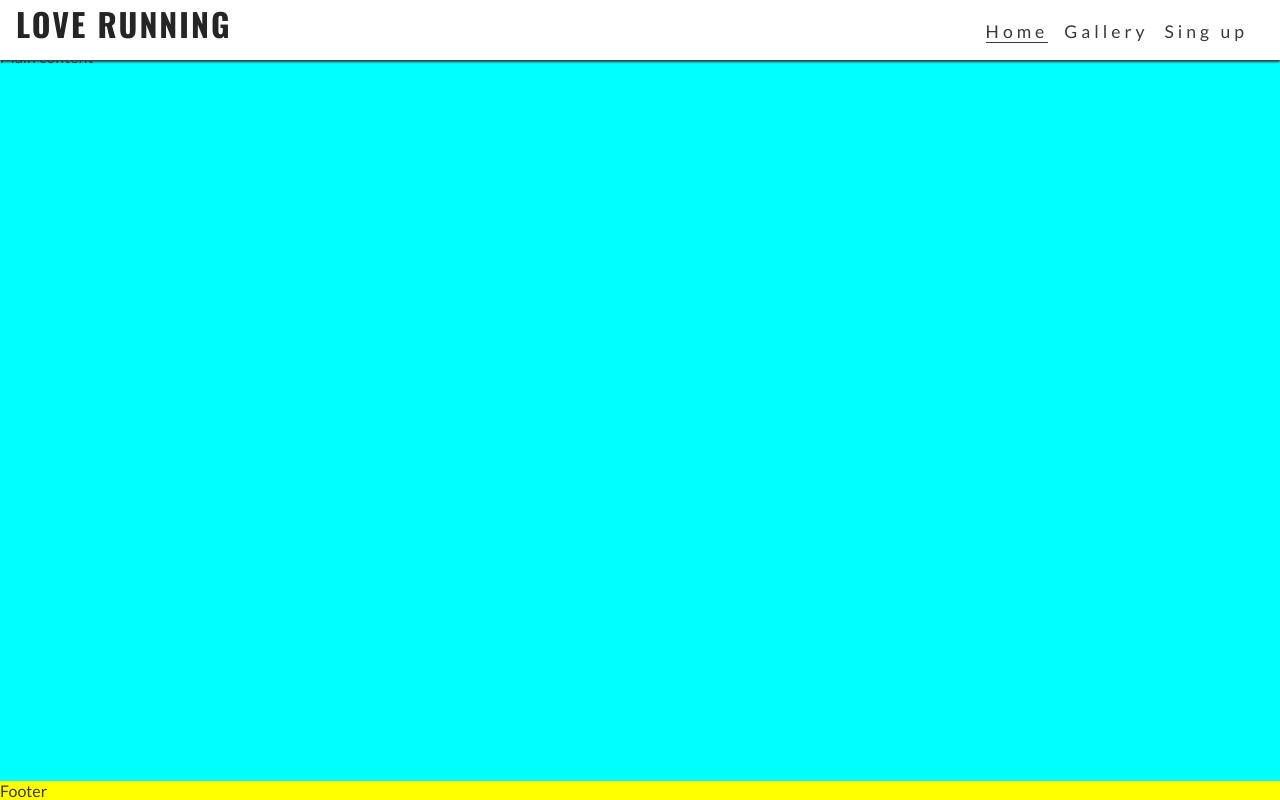
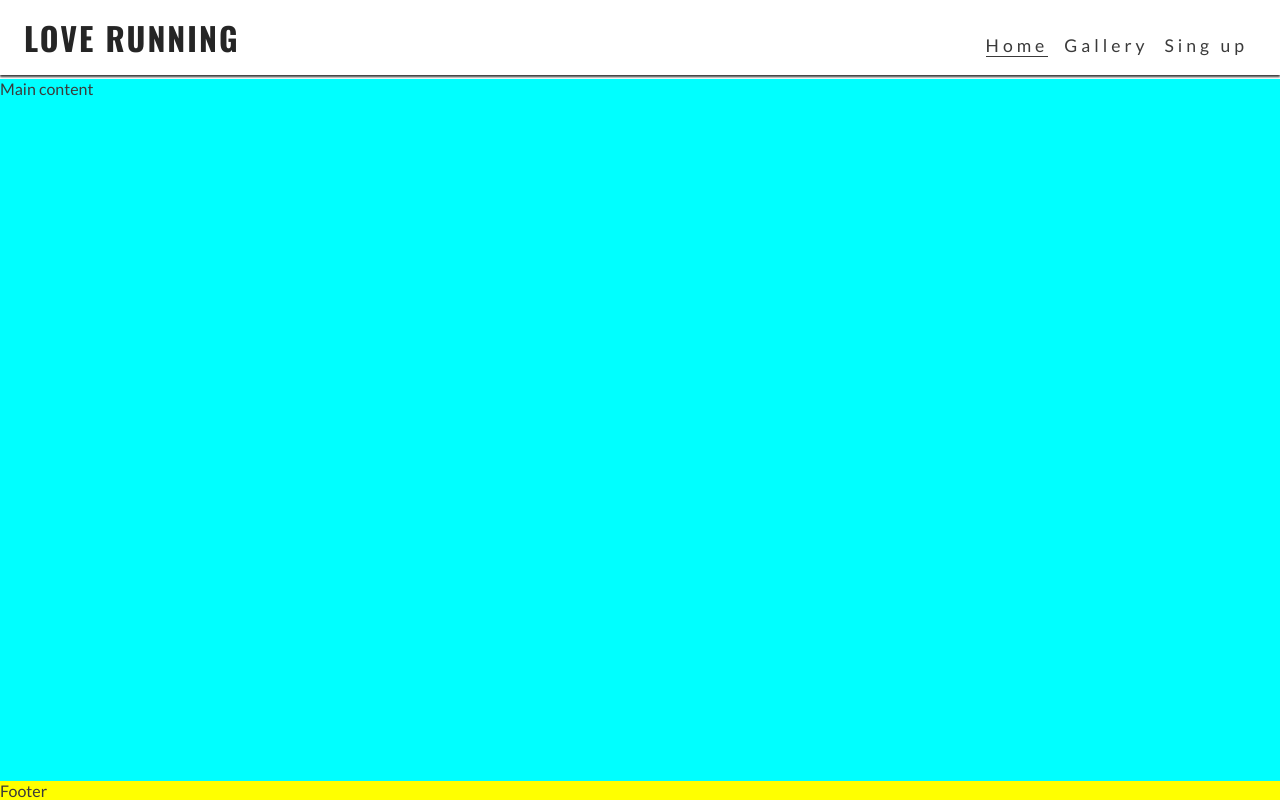
Before and after one commit to ender805/love-running, a plain HTML site: page index.html in a window 1280 px wide. Drawn offline with nearby package versions, Linux system fonts and the light colour scheme.

Commit message:
larger logo, push main down to show under larger header

```diff
--- a/assets/css/style.css
+++ b/assets/css/style.css
@@ -119,4 +119,15 @@ footer {
     .nav-toggle-label {
         display: none;
     }
+    #logo {
+        font-size: 200%;
+        line-height: 75px;
+        margin: 0 0.5rem;
+    }
+
+    /* main content  */
+    main {
+        /* push main content down to accomdate larger header  */
+        margin-top: 79px;
+    }
 }
```
